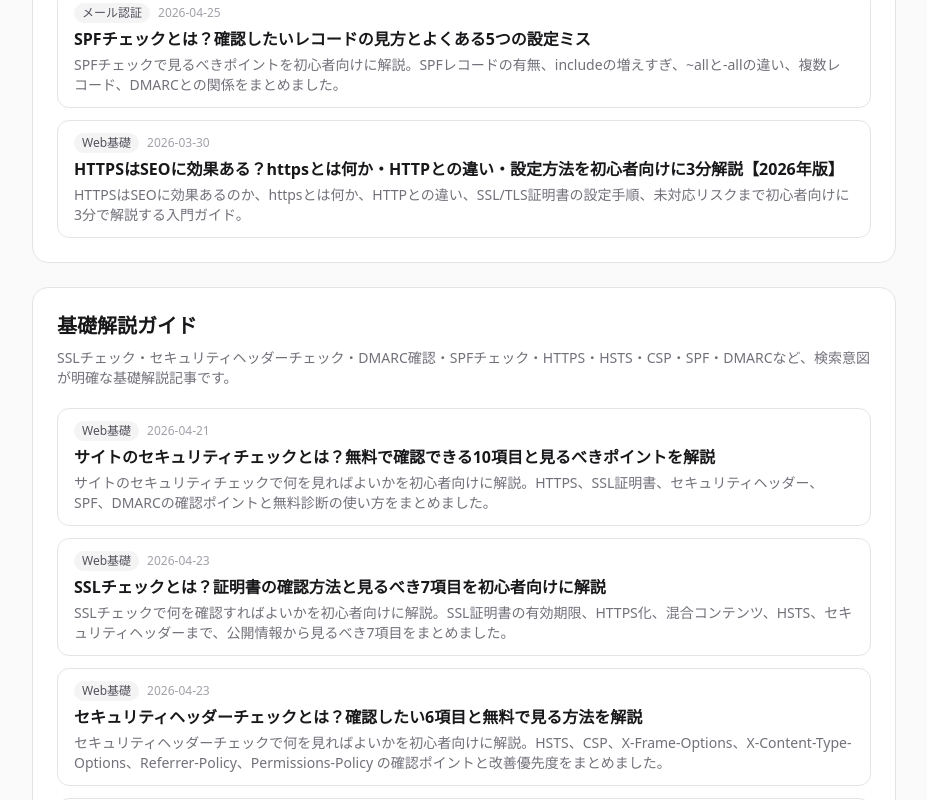
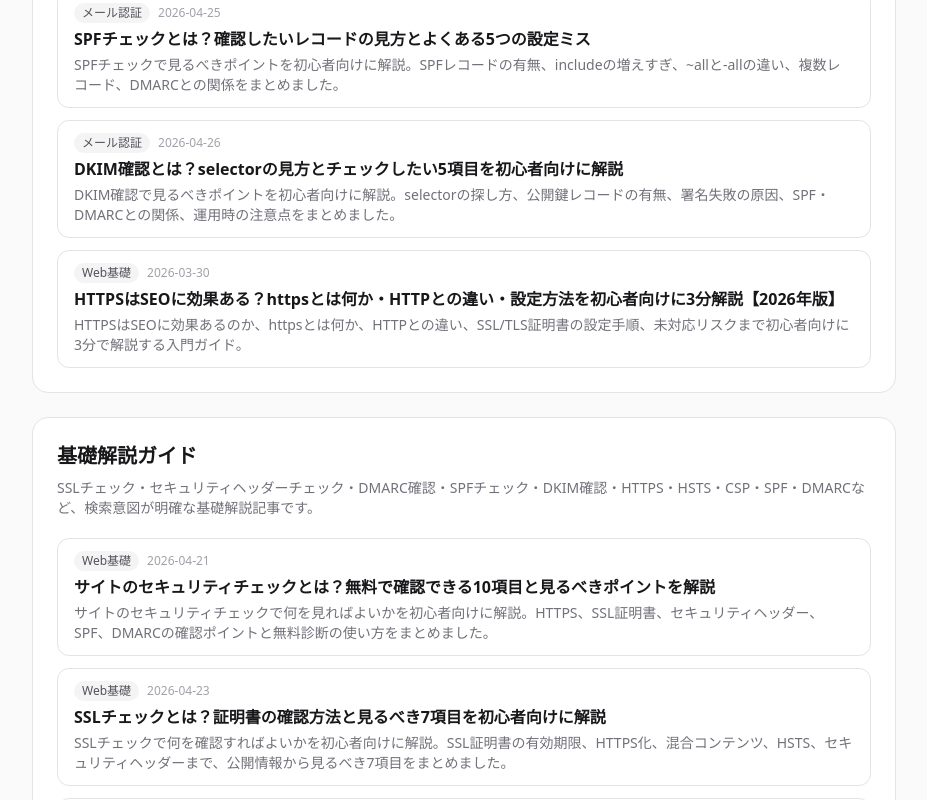
Before and after one commit to okkuso/security-checker, a Next.js app: page /site-map in a window 1280 px wide. Shown: the part 1200-2000 px from the top of the page, without its empty margins (176-1103 px from the left). Built offline with nearby package versions, Linux system fonts and the light colour scheme.

Commit message:
Add DKIM SEO guide entrypoint

```diff
--- a/src/app/blog/page.tsx
+++ b/src/app/blog/page.tsx
@@ -7,7 +7,7 @@ const BASE_URL = "https://security-check-site.net";
 
 export const metadata: Metadata = {
   title: "セキュリティ比較・設定ガイド｜HTTPS・DMARC・企業比較記事一覧",
-  description: "HTTPS、HSTS、CSP、SPF、DMARCの解説に加え、SaaS・通信・自動車など主要業界のセキュリティ比較記事を一覧で読めます。",
+  description: "HTTPS、HSTS、CSP、SPF、DKIM、DMARCの解説に加え、SaaS・通信・自動車など主要業界のセキュリティ比較記事を一覧で読めます。",
   alternates: {
     canonical: "/blog",
   },
@@ -18,7 +18,7 @@ export const metadata: Metadata = {
 };
 
 const featuredSlugs = ["compare-saas", "compare-telecom", "compare-automobile"];
-const foundationSlugs = ["site-security-check-guide", "ssl-check-guide", "security-header-check-guide", "dmarc-check-guide", "spf-check-guide", "what-is-https", "what-is-dmarc", "what-is-spf", "what-is-csp", "what-is-hsts"];
+const foundationSlugs = ["site-security-check-guide", "ssl-check-guide", "security-header-check-guide", "dmarc-check-guide", "spf-check-guide", "dkim-check-guide", "what-is-https", "what-is-dmarc", "what-is-spf", "what-is-csp", "what-is-hsts"];
 
 function getBreadcrumbJsonLd() {
   return {
@@ -107,7 +107,7 @@ export default function BlogPage() {
       <section className="mb-10 rounded-2xl border border-zinc-200 bg-zinc-50 p-6">
         <h2 className="text-lg font-semibold text-zinc-900 mb-3">まず読む基礎解説</h2>
         <p className="text-sm text-zinc-500 mb-4">
-          露出が落ちている比較記事だけでなく、サイトのセキュリティチェック、SSLチェック、セキュリティヘッダーチェック、DMARC確認、SPFチェック、HTTPS・DMARC・SPF・CSP・HSTS の基礎記事もまとめてたどれるようにしました。
+          露出が落ちている比較記事だけでなく、サイトのセキュリティチェック、SSLチェック、セキュリティヘッダーチェック、DMARC確認、SPFチェック、DKIM確認、HTTPS・DMARC・SPF・CSP・HSTS の基礎記事もまとめてたどれるようにしました。
           初学者向けの解説から企業比較記事へ回遊しやすくする導線です。
         </p>
         <div className="flex flex-wrap gap-2">
--- a/src/app/site-map/page.tsx
+++ b/src/app/site-map/page.tsx
@@ -19,8 +19,8 @@ export const metadata: Metadata = {
   },
 };
 
-const featuredSlugs = ["site-security-check-guide", "ssl-check-guide", "security-header-check-guide", "dmarc-check-guide", "spf-check-guide", "what-is-https"];
-const foundationalSlugs = ["site-security-check-guide", "ssl-check-guide", "security-header-check-guide", "dmarc-check-guide", "spf-check-guide", "what-is-https", "what-is-hsts", "what-is-csp", "what-is-spf", "what-is-dmarc"];
+const featuredSlugs = ["site-security-check-guide", "ssl-check-guide", "security-header-check-guide", "dmarc-check-guide", "spf-check-guide", "dkim-check-guide", "what-is-https"];
+const foundationalSlugs = ["site-security-check-guide", "ssl-check-guide", "security-header-check-guide", "dmarc-check-guide", "spf-check-guide", "dkim-check-guide", "what-is-https", "what-is-hsts", "what-is-csp", "what-is-spf", "what-is-dmarc"];
 
 const featuredArticles = featuredSlugs
   .map((slug) => articles.find((article) => article.slug === slug))
@@ -148,7 +148,7 @@ export default function SiteMapPage() {
 
         <LinkList
           title="基礎解説ガイド"
-          description="SSLチェック・セキュリティヘッダーチェック・DMARC確認・SPFチェック・HTTPS・HSTS・CSP・SPF・DMARCなど、検索意図が明確な基礎解説記事です。"
+          description="SSLチェック・セキュリティヘッダーチェック・DMARC確認・SPFチェック・DKIM確認・HTTPS・HSTS・CSP・SPF・DMARCなど、検索意図が明確な基礎解説記事です。"
           items={foundationalArticles}
         />
 
--- a/src/app/sitemap.ts
+++ b/src/app/sitemap.ts
@@ -11,6 +11,7 @@ export default function sitemap(): MetadataRoute.Sitemap {
     "ssl-check-guide": 0.85,
     "security-header-check-guide": 0.85,
     "spf-check-guide": 0.85,
+    "dkim-check-guide": 0.85,
     "what-is-https": 0.85,
     "what-is-dmarc": 0.8,
     "what-is-spf": 0.8,
--- a/src/content/articles.ts
+++ b/src/content/articles.ts
@@ -4178,6 +4178,96 @@ ${cta}
       },
     ]
   },
+  {
+    slug: "dkim-check-guide",
+    title: "DKIM確認とは？selectorの見方とチェックしたい5項目を初心者向けに解説",
+    description: "DKIM確認で見るべきポイントを初心者向けに解説。selectorの探し方、公開鍵レコードの有無、署名失敗の原因、SPF・DMARCとの関係、運用時の注意点をまとめました。",
+    publishedAt: "2026-04-26",
+    updatedAt: "2026-04-26",
+    category: "メール認証",
+    tags: ["DKIM確認", "DKIMチェック", "DKIM", "メール認証", "DNS"],
+    content: `
+<h2>DKIM確認とは？</h2>
+<p>DKIM確認とは、<strong>送信メールに付く電子署名が検証できる状態か</strong>を確認することです。Webサイトの問い合わせ通知や採用メール、ニュースレター配信では、SPFやDMARCだけでなく<strong>DKIMの整備</strong>が届きやすさと信頼性に直結します。</p>
+<p>特に「DKIM確認をしたい」「selectorが分からない」「DKIMレコードの見方を知りたい」という場面では、まず公開DNSにある鍵レコードを見て、署名の前提が整っているかを把握するのが第一歩です。</p>
+
+<h2>DKIM確認で見たい5項目</h2>
+<ol>
+  <li><strong>DKIMのselectorが把握できているか</strong></li>
+  <li><strong>selector._domainkey に公開鍵TXTレコードがあるか</strong></li>
+  <li><strong>古いselectorや無効な鍵が残っていないか</strong></li>
+  <li><strong>利用中の送信サービスすべてでDKIM署名されているか</strong></li>
+  <li><strong>SPF・DMARCと整合した運用になっているか</strong></li>
+</ol>
+<p>この5点を押さえるだけでも、DKIMの設定漏れや運用事故の多くを早い段階で見つけやすくなります。</p>
+
+<h2>1. まずselectorを確認する</h2>
+<p>DKIMは通常、<code>selector._domainkey.example.com</code> のような名前で公開鍵を引きます。つまり <strong>どのselectorを使っているか</strong> が分からないと、DNS確認も進みません。</p>
+<p>Google Workspace、Microsoft 365、SendGrid、Mailchimp など送信サービスごとにselector名が違うため、管理画面や設定手順書と照らし合わせることが大切です。</p>
+
+<h2>2. 公開鍵レコードが存在するか</h2>
+<p>selectorが分かったら、<code>selector._domainkey</code> に <strong>TXTレコードが存在するか</strong> を確認します。レコードがなければ、送信側が署名していても受信側は検証できません。</p>
+<p>値の中には <code>v=DKIM1</code> や <code>p=</code> で始まる公開鍵情報が入るのが一般的です。</p>
+
+<h2>3. 古い鍵や不要なselectorが残っていないか</h2>
+<p>送信サービスの移行後に、古いselectorが残り続けることがあります。すぐ危険というわけではありませんが、<strong>どれが現役か分からない状態</strong> は運用事故の原因になります。</p>
+<p>特に複数ベンダーをまたいでメールを送る会社では、定期的にselectorの棚卸しをしておくと安全です。</p>
+
+<h2>4. 使っている送信経路すべてで署名されているか</h2>
+<p>問い合わせ通知は署名されているのに、採用管理ツールやMAツールのメールだけDKIM未対応というケースは珍しくありません。DKIM確認では、<strong>一部だけでなく全送信経路</strong> を意識して見る必要があります。</p>
+
+<h2>5. SPF・DMARCとセットで見られているか</h2>
+<p>DKIM単独でも価値はありますが、実務では <a href="/blog/spf-check-guide">SPFチェック</a> や <a href="/blog/dmarc-check-guide">DMARC確認</a> と組み合わせてはじめて、なりすまし対策の完成度が上がります。</p>
+<p>特にDMARCはSPFまたはDKIMの結果を使って判断するため、DKIM確認は<strong>メール認証全体の要</strong>のひとつです。</p>
+
+<h2>よくあるDKIM運用のつまずき</h2>
+<ul>
+  <li><strong>selectorが分からず確認できない</strong></li>
+  <li><strong>公開鍵レコードの貼り付けミス</strong>で検証失敗する</li>
+  <li><strong>送信サービス追加時にDKIM設定を忘れる</strong></li>
+  <li><strong>古い鍵を放置</strong>して棚卸しできなくなる</li>
+  <li><strong>SPFやDMARCと整合せず</strong>、運用全体では効果が弱い</li>
+</ul>
+
+<h2>こんな人に向いています</h2>
+<ul>
+  <li>自社ドメインのDKIMが最低限整っているか見たい人</li>
+  <li>送信メールの信頼性を改善したい担当者</li>
+  <li>営業前に相手企業のメール認証成熟度をざっと見たい人</li>
+  <li>DMARC導入前にDKIMの土台を確認したい人</li>
+</ul>
+
+<h2>今すぐDKIM確認をする方法</h2>
+<ol>
+  <li><a href="/">トップページの無料診断</a>でドメインを入力する</li>
+  <li>DKIMの有無や、あわせてSPF・DMARCも確認する</li>
+  <li>不足があれば <a href="/blog/dmarc-check-guide">DMARC確認ガイド</a> や <a href="/blog/spf-check-guide">SPFチェックガイド</a> とセットで棚卸しする</li>
+</ol>
+
+<h2>関連記事</h2>
+<ul>
+  <li><a href="/blog/dmarc-check-guide">DMARC確認とは？見るべき5項目を解説</a></li>
+  <li><a href="/blog/spf-check-guide">SPFチェックとは？よくある設定ミスを解説</a></li>
+  <li><a href="/blog/what-is-dmarc">DMARCとは？設定手順5ステップを解説</a></li>
+  <li><a href="/blog/site-security-check-guide">サイトのセキュリティチェックで見るべき10項目</a></li>
+</ul>
+${cta}
+`,
+    faq: [
+      {
+        question: "DKIM確認では何を見ればいいですか？",
+        answer: "selectorの把握、selector._domainkey の公開鍵TXTレコード有無、利用中サービスすべてで署名されているか、SPFやDMARCとの整合をまず確認するのが基本です。",
+      },
+      {
+        question: "DKIMだけ設定すれば十分ですか？",
+        answer: "十分ではありません。実務ではSPFとDMARCも合わせて運用し、送信経路全体でなりすまし対策を整える必要があります。",
+      },
+      {
+        question: "selectorが分からないときはどうすればいいですか？",
+        answer: "まず利用中の送信サービス管理画面や導入手順を確認するのが近道です。Google Workspaceや配信サービスごとにselector名が異なります。",
+      },
+    ]
+  },
 ];
 
 export function getArticleBySlug(slug: string): Article | undefined {
```
Also changed, not shown: reports/seo-daily-2026-04-26.json (added, +46 -0 lines), src/app/page.tsx (+7 -4 lines).
